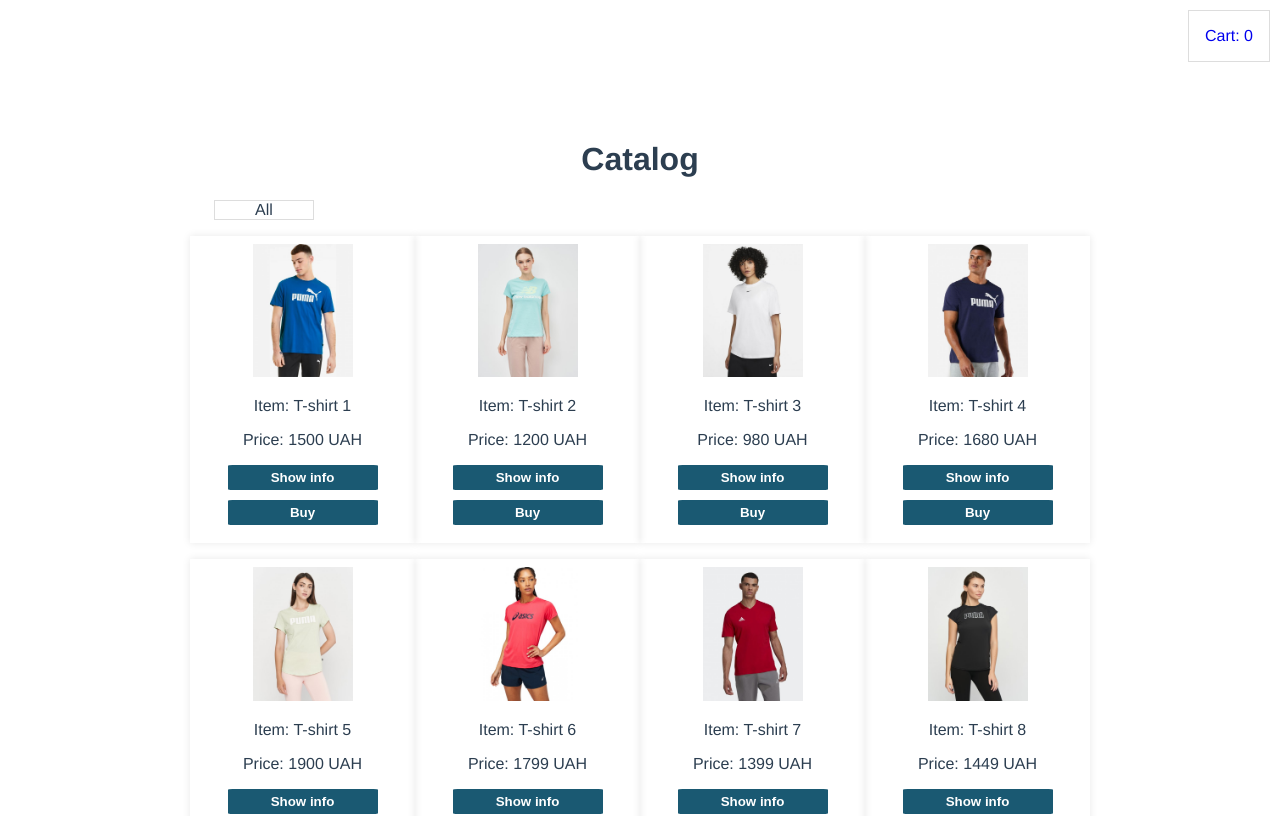
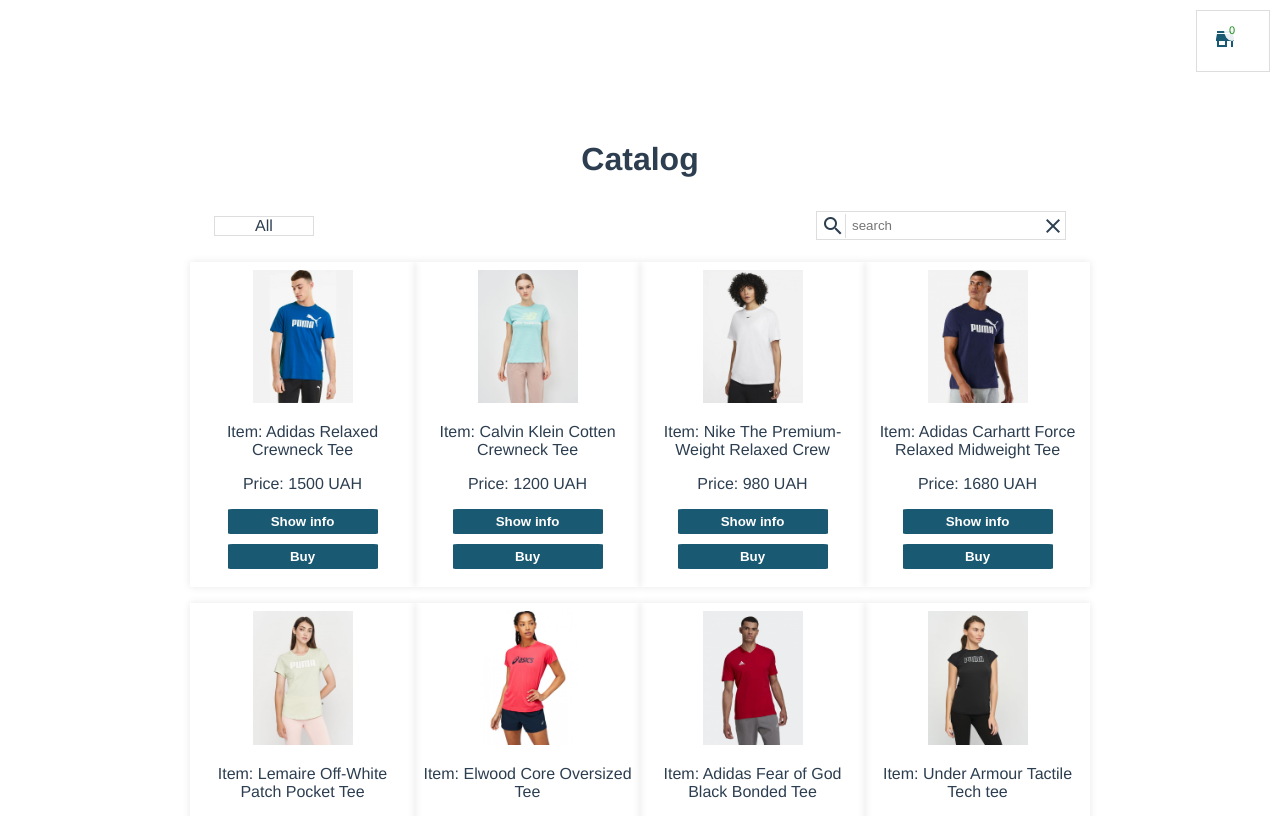
Before and after one commit to Infamous-IT/online-store, a Vue app: page / in a window 1280 px wide. Shown: the top 816 px of the page. Built offline with nearby package versions, Linux system fonts and the light colour scheme; data requests are answered from the project's data file.

Commit message:
Fixed cart style in main page & added filter in main catalog by name

```diff
--- a/db.json
+++ b/db.json
@@ -2,7 +2,7 @@
     "products": [
       {
         "image": "1.jpg",
-        "name": "T-shirt 1",
+        "name": "Adidas Relaxed Crewneck Tee",
         "price": 1500,
         "article": "T1",
         "available": true,
@@ -11,7 +11,7 @@
       },
       {
         "image": "2.jpg",
-        "name": "T-shirt 2",
+        "name": "Calvin Klein Cotten Crewneck Tee",
         "price": 1200,
         "article": "T2",
         "available": true,
@@ -20,7 +20,7 @@
       },
       {
         "image": "3.jpg",
-        "name": "T-shirt 3",
+        "name": "Nike The Premium-Weight Relaxed Crew",
         "price": 980,
         "article": "T3",
         "available": false,
@@ -29,7 +29,7 @@
       },
       {
         "image": "4.jpg",
-        "name": "T-shirt 4",
+        "name": "Adidas Carhartt Force Relaxed Midweight Tee",
         "price": 1680,
         "article": "T4",
         "available": true,
@@ -38,7 +38,7 @@
       },
       {
         "image": "5.jpg",
-        "name": "T-shirt 5",
+        "name": "Lemaire Off-White Patch Pocket Tee",
         "price": 1900,
         "article": "T5",
         "available": false,
@@ -47,7 +47,7 @@
       },
       {
         "image": "6.jpg",
-        "name": "T-shirt 6",
+        "name": "Elwood Core Oversized Tee",
         "price": 1799,
         "article": "T6",
         "available": true,
@@ -56,7 +56,7 @@
       },
       {
         "image": "7.jpg",
-        "name": "T-shirt 7",
+        "name": "Adidas Fear of God Black Bonded Tee",
         "price": 1399,
         "article": "T7",
         "available": true,
@@ -65,7 +65,7 @@
       },
       {
         "image": "8.jpg",
-        "name": "T-shirt 8",
+        "name": "Under Armour Tactile Tech tee",
         "price": 1449,
         "article": "T8",
         "available": true,
@@ -74,7 +74,7 @@
       },
       {
         "image": "9.jpg",
-        "name": "T-shirt 9",
+        "name": "James Perse Combed Cotten Short Sleeve Tee",
         "price": 999,
         "article": "T9",
         "available": true,
--- a/src/components/catalog/CatalogMain.vue
+++ b/src/components/catalog/CatalogMain.vue
@@ -2,18 +2,22 @@
     <div class="catalog">
         <router-link :to="{name: 'cart'}" >
             <div class="catalog__link">
-                Cart: {{ CART.length }}
+                <i class="store-icon material-icons">store</i>
+                <span class="catalog__link-counter">{{ CART.length }}</span>
             </div>
         </router-link>
         <h1>{{ title }}</h1>
         <CatalogNotification
             :messages="messages"
         ></CatalogNotification>
-        <CatalogSelect
+        <div class="catalog__filters">
+            <CatalogSelect
             :options="categories"
             :selected="selected"
             @select="sortByCategories"
-        />
+            />
+            <CatalogSearch/>
+        </div>
         <div class="catalog__list">
             <CatalogItem
                 v-for="product in filteredProducts"
@@ -29,6 +33,7 @@
 import CatalogItem from './CatalogItem.vue';
 import CatalogSelect from './CatalogSelect.vue';
 import CatalogNotification from '../notification/CatalogNotification.vue';
+import CatalogSearch from './CatalogSearch.vue';
 import { mapActions, mapGetters } from 'vuex';
 
     export default {
@@ -36,7 +41,8 @@
         components: {
             CatalogItem,
             CatalogSelect,
-            CatalogNotification
+            CatalogNotification,
+            CatalogSearch
         },
         props: {},
         data() {
@@ -55,7 +61,8 @@
         computed: {
             ...mapGetters([
                 'PRODUCTS',
-                'CART'
+                'CART',
+                'SEARCH_QUERY'
             ]),
             filteredProducts() {
                 if(this.sortedProducts.length) {
@@ -88,11 +95,27 @@
                     }
                 });
                 this.selected = category.name;
+            },
+            filteredByName(value) {
+                this.sortedProducts = [...this.PRODUCTS];
+                this.selected = 'All';
+                if(value) {
+                    this.sortedProducts = this.sortedProducts.filter(function(item){
+                        return item.name.toLowerCase().includes(value.toLowerCase());
+                    })
+                } else {
+                    this.sortedProducts = this.PRODUCTS;
+                }
             }
         },
-        watch: {},
+        watch: {
+            SEARCH_QUERY() {
+                this.filteredByName(this.SEARCH_QUERY);
+            }
+        },
         mounted() {
             this.GET_PRODUCTS_FROM_API();
+            this.filteredByName(this.SEARCH_QUERY);
         }
     }
 </script>
@@ -116,7 +139,27 @@
             border: 1px solid #ddd;
             cursor: pointer;
         }
+        &__filters {
+            @apply catalog__filters;
+            display: flex;
+            align-items: center;
+            justify-content: space-between;
+            margin-bottom: 10px;
+        }
     }
-
-
+    .catalog__link-counter {
+        position: relative;
+        top: -17px;
+        left: -32%;
+        transform: translate(-50%, -50%);
+        padding: 5px;
+        opacity: 0.9;
+        font-size: 11px;
+        color: green;
+        background-color: #fff;
+        border-radius: 90%;
+    }
+    .store-icon {
+        color: #1a5972;
+    }
 </style>
--- /dev/null
+++ b/src/components/catalog/CatalogSearch.vue
@@ -0,0 +1,75 @@
+<template>
+    <form class="catalog-search">
+        <i
+            class="catalog-search__icon material-icons"
+            @click="searchByName(searchQuery)"
+        >
+            search
+        </i>
+        <input
+            placeholder="search"
+            class="catalog-search__input"
+            name="query"
+            v-model="searchQuery"
+        >
+        <i
+            class="catalog-search__clear material-icons"
+            @click="clearSearchInput"
+        >
+            clear
+        </i>
+    </form>
+</template>
+
+<script>
+import { mapActions } from 'vuex';
+    export default {
+        name: 'CatalogSearch',
+        data() {
+            return {
+                searchQuery: ''
+            }
+        },
+        methods: {
+            ...mapActions([
+                'GET_SEARCH_QUERY'
+            ]),
+            searchByName(value) {
+                this.GET_SEARCH_QUERY(value);
+            },
+            clearSearchInput() {
+                this.searchQuery = '';
+                this.GET_SEARCH_QUERY();
+            }
+        }
+    }
+</script>
+
+<style lang="scss">
+    .catalog-search {
+        position: relative;
+        &__icon, &__clear {
+            position: absolute;
+            color: $main-color;
+            cursor: pointer;
+            &:hover {
+                opacity: 0.7;
+            }
+        }
+        &__icon {
+                top: 3px;
+                left: 5px;
+                border-right: 1px solid $color-border;
+            }
+        &__clear {
+            top: 3px;
+            right: 25px;
+        }
+        &__input {
+            border: 1px solid $color-border;
+            margin-right: 24px;
+            padding: 6px 0 6px 35px;
+            width: 250px;
+        }
+    }
+</style>
--- a/src/vuex/store.js
+++ b/src/vuex/store.js
@@ -6,6 +6,7 @@
     state: {
         products: [],
         cart: [],
+        searchQuery: ''
     },
     mutations: {
         SET_PRODUCTS_TO_STATE: (state, products) => {
@@ -47,6 +48,9 @@
             } else {
                 state.cart[index].quantity--;
             }
+        },
+        SET_SEARCH_QUERY: (state, value) => {
+            state.searchQuery = value;
         }
     },
     actions: {
@@ -73,6 +77,9 @@
         },
         DECREMENT_CART_ITEM({commit}, index) {
             commit('DECREMENT', index);
+        },
+        GET_SEARCH_QUERY({commit}, value) {
+            commit('SET_SEARCH_QUERY', value);
         }
     },
     getters: {
@@ -81,6 +88,9 @@
         },
         CART(state) {
             return state.cart;
+        },
+        SEARCH_QUERY(state) {
+            return state.searchQuery;
         }
     },
 });
```
